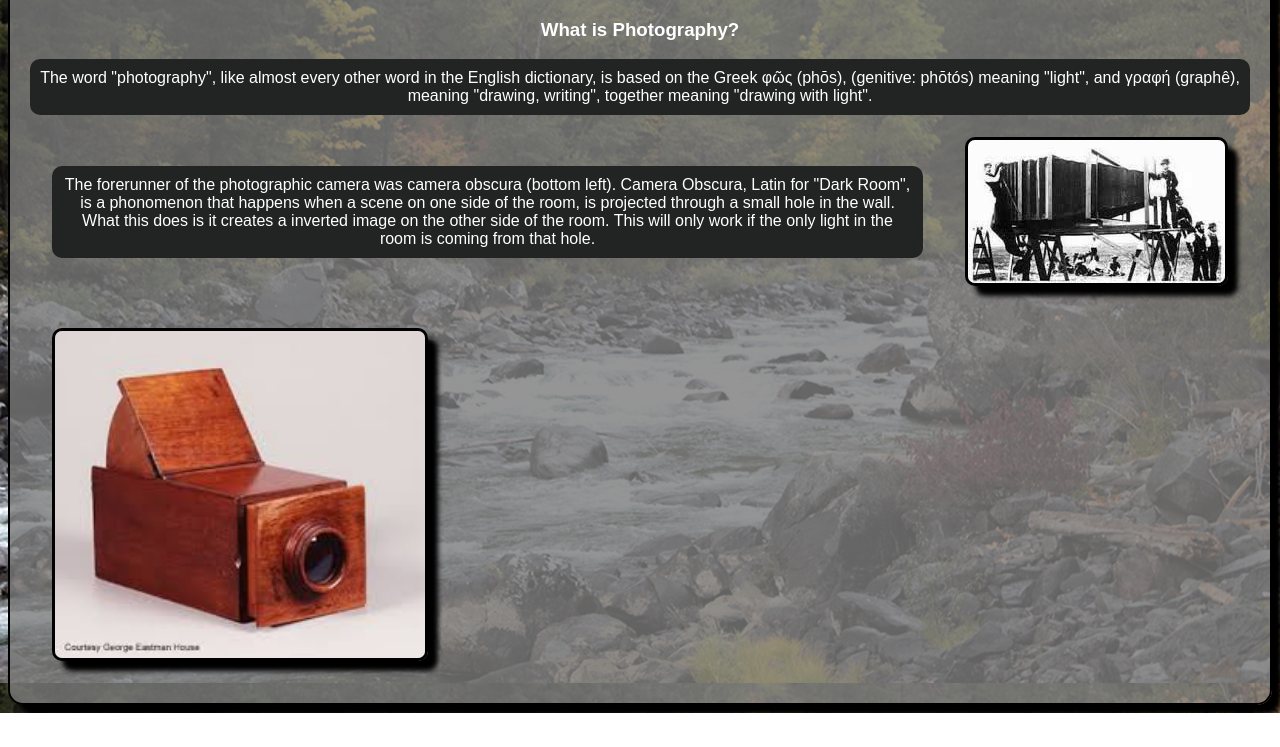
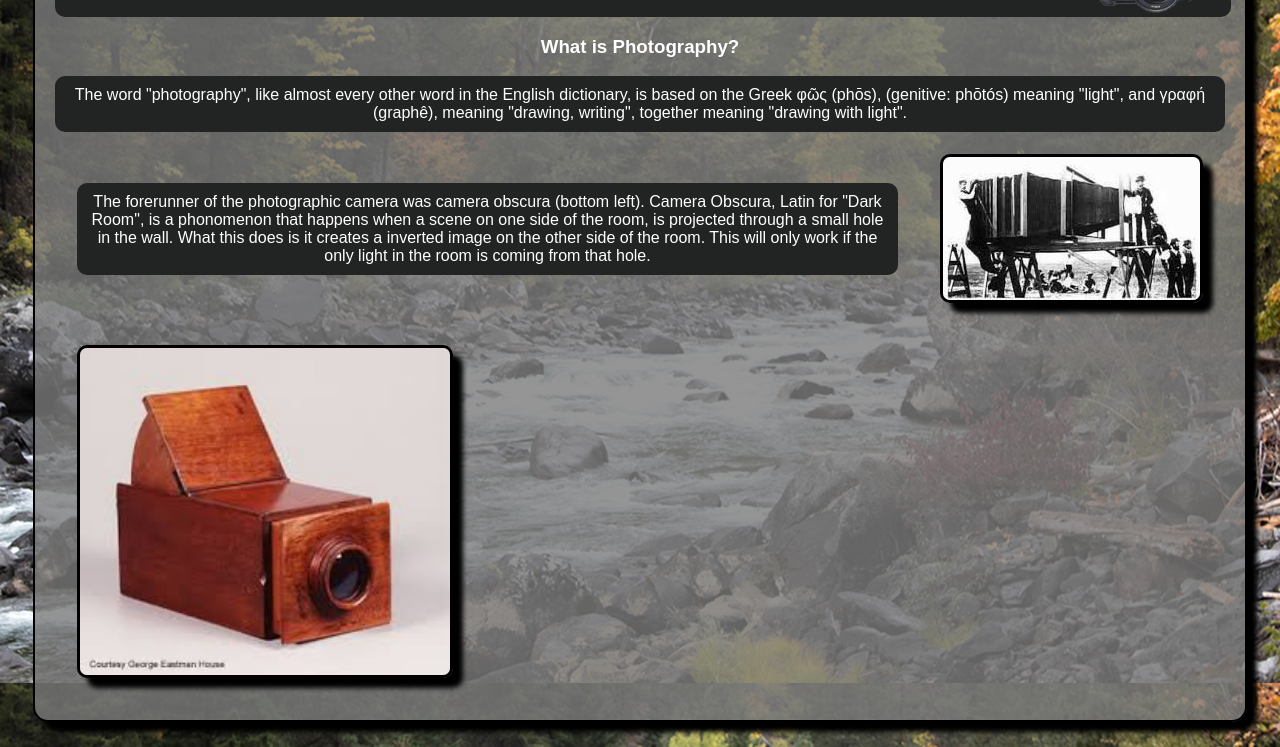
Before and after one commit to GaryJuarez/MyWebsite_Photos, a plain HTML site: page index.html in a window 1280 px wide. Shown: the part 171-918 px from the top of the page. Before the commit the page ends 884 px from the top, so only its background shows below. Drawn offline with Linux system fonts and the light colour scheme.

Commit message:
Update index.html

```diff
--- a/index.html
+++ b/index.html
@@ -65,7 +65,7 @@ text-align : center;
 }
 .content {
 width : auto;
-margin : 0 auto;
+margin : 25px;
 padding : 20px;
 border : black solid 2px;
 border-radius : 15px;
```
